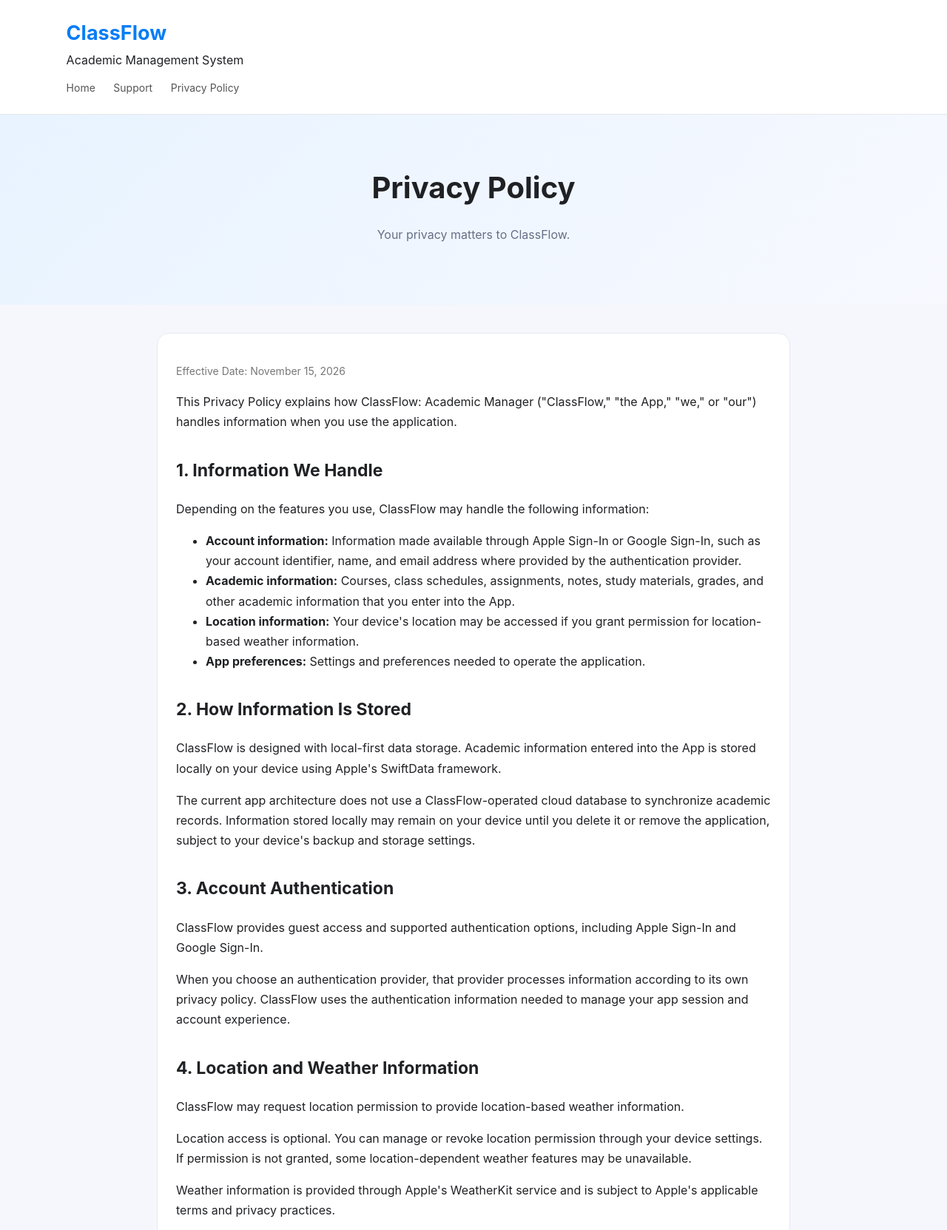
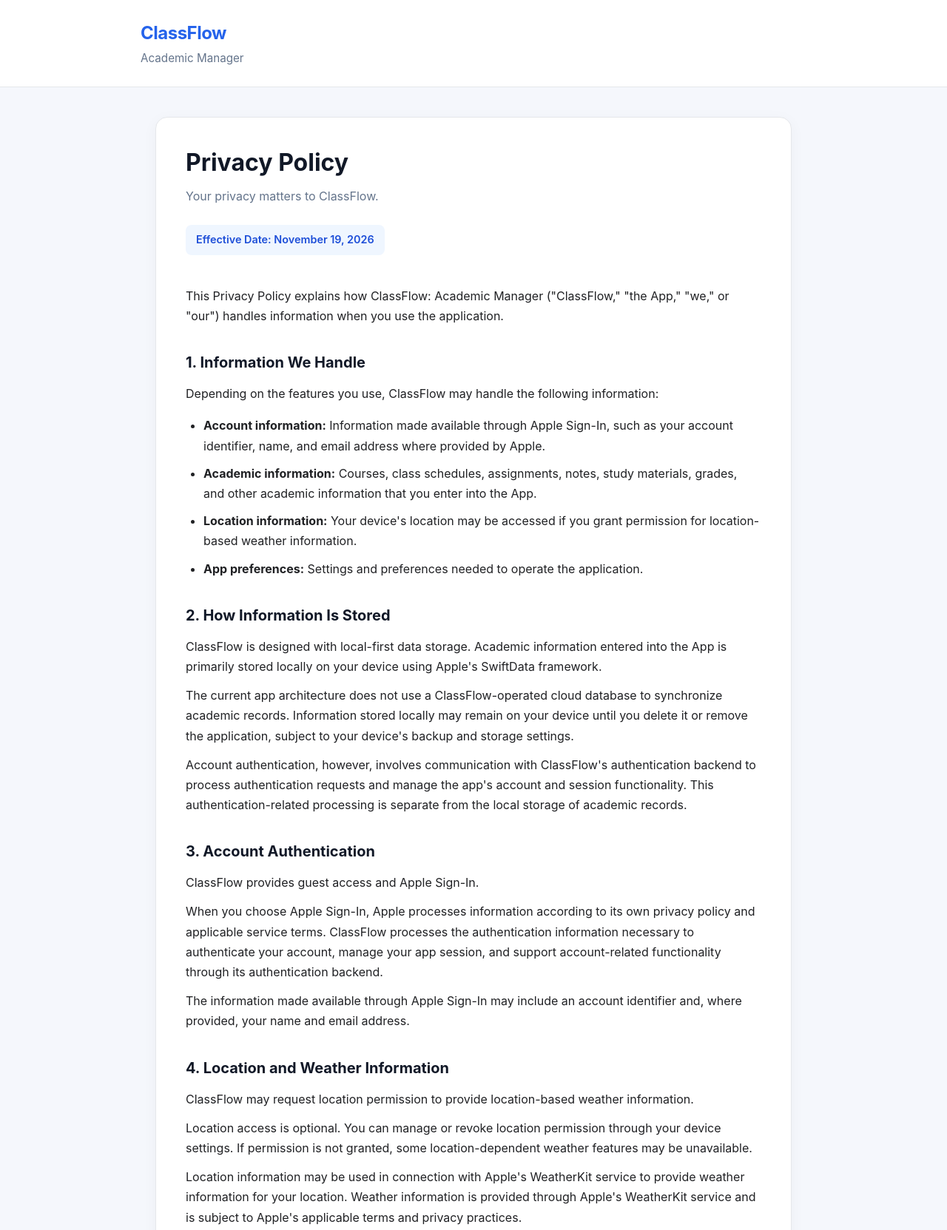
Before and after one commit to RayGorosin/classflow-support, a plain HTML site: page privacy.html in a window 1280 px wide. Shown: the top 1663 px of the page at 74% size. Drawn offline with Linux system fonts and the light colour scheme.

Commit message:
Update privacy.html

```diff
--- a/privacy.html
+++ b/privacy.html
@@ -1,96 +1,154 @@
-
-
 <!DOCTYPE html>
 <html lang="en">
 <head>
     <meta charset="UTF-8">
     <meta name="viewport" content="width=device-width, initial-scale=1.0">
-<meta name="description" content="ClassFlow Academic Manager Privacy Policy. Learn how ClassFlow handles information, authentication, location, and AI features.">
+    <meta name="description" content="ClassFlow Academic Manager Privacy Policy. Learn how ClassFlow handles information and protects user privacy.">
     <title>ClassFlow – Privacy Policy</title>
 
     <style>
-* { box-sizing: border-box; }
+        * {
+            box-sizing: border-box;
+        }
 
         body {
             margin: 0;
-    font-family: -apple-system, BlinkMacSystemFont, "Segoe UI", sans-serif;
+            font-family: -apple-system, BlinkMacSystemFont, "Segoe UI",
+                         Roboto, Helvetica, Arial, sans-serif;
             color: #202124;
             background: #f5f7fc;
             line-height: 1.7;
         }
 
         header {
-    background: white;
-    padding: 22px 7%;
+            background: #ffffff;
             border-bottom: 1px solid #e5e7eb;
+            padding: 25px 20px;
         }
 
-.logo {
-    color: #087df5;
-    font-size: 27px;
-    font-weight: 750;
+        .header-content {
+            max-width: 900px;
+            margin: auto;
         }
 
-nav { margin-top: 10px; }
-
-nav a {
-    color: #555;
-    text-decoration: none;
-    margin-right: 20px;
-    font-size: 14px;
+        .brand {
+            font-size: 1.5rem;
+            font-weight: 750;
+            color: #2563eb;
+            letter-spacing: -0.5px;
         }
 
-nav a:hover { color: #087df5; }
-
-.hero {
-    text-align: center;
-    padding: 65px 20px;
-    background: linear-gradient(135deg, #e8f3ff, #f7f9ff);
+        .brand-subtitle {
+            color: #64748b;
+            font-size: 0.95rem;
         }
 
-.hero h1 {
-    font-size: 40px;
-    margin: 0 0 10px;
+        main {
+            max-width: 900px;
+            margin: 40px auto;
+            padding: 0 20px;
         }
 
-.hero p { color: #667085; }
-
-section {
-    max-width: 900px;
-    margin: 38px auto;
-    padding: 0 22px;
+        .policy-card {
+            background: #ffffff;
+            border: 1px solid #e5e7eb;
+            border-radius: 16px;
+            padding: 40px;
+            box-shadow: 0 4px 20px rgba(15, 23, 42, 0.04);
         }
 
-.card {
-    background: white;
-    padding: 25px;
-    border-radius: 16px;
-    border: 1px solid #e5eaf2;
+        h1 {
+            font-size: 2rem;
+            line-height: 1.3;
+            margin-top: 0;
+            margin-bottom: 10px;
+            color: #111827;
+        }
+
+        .intro {
+            color: #64748b;
+            margin-bottom: 25px;
+        }
+
+        .effective-date {
+            display: inline-block;
+            background: #eff6ff;
+            color: #1d4ed8;
+            padding: 8px 14px;
+            border-radius: 8px;
+            font-size: 0.9rem;
+            font-weight: 600;
+            margin-bottom: 30px;
         }
 
         h2 {
-    font-size: 23px;
+            font-size: 1.25rem;
+            color: #111827;
             margin-top: 32px;
+            margin-bottom: 12px;
         }
 
-h3 { color: #087df5; }
+        p {
+            margin: 12px 0;
+        }
 
-.updated {
-    color: #777;
-    font-size: 14px;
+        ul {
+            padding-left: 24px;
+        }
+
+        li {
+            margin-bottom: 10px;
+        }
+
+        a {
+            color: #2563eb;
+            text-decoration: none;
+        }
+
+        a:hover {
+            text-decoration: underline;
+        }
+
+        .contact-section {
+            margin-top: 35px;
+            padding: 22px;
+            background: #f8fafc;
+            border: 1px solid #e5e7eb;
+            border-radius: 12px;
         }
 
         footer {
             text-align: center;
-    padding: 30px;
-    color: #777;
-    background: white;
-    border-top: 1px solid #e5e7eb;
+            color: #64748b;
+            padding: 30px 20px 40px;
+            font-size: 0.9rem;
         }
 
-footer a {
-    color: #087df5;
-    text-decoration: none;
+        .footer-links {
+            margin-top: 12px;
+        }
+
+        .footer-links a {
+            margin: 0 8px;
+        }
+
+        @media (max-width: 600px) {
+            main {
+                margin: 20px auto;
+                padding: 0 14px;
+            }
+
+            .policy-card {
+                padding: 24px 20px;
+            }
+
+            h1 {
+                font-size: 1.65rem;
+            }
+
+            h2 {
+                font-size: 1.15rem;
+            }
         }
     </style>
 </head>
@@ -98,27 +156,22 @@ footer a {
 <body>
 
 <header>
-    <div class="logo">ClassFlow</div>
-    <div>Academic Management System</div>
-
-    <nav>
-        <a href="index.html">Home</a>
-        <a href="support.html">Support</a>
-        <a href="privacy.html">Privacy Policy</a>
-    </nav>
+    <div class="header-content">
+        <div class="brand">ClassFlow</div>
+        <div class="brand-subtitle">Academic Manager</div>
+    </div>
 </header>
 
-<div class="hero">
+<main>
+    <article class="policy-card">
+
         <h1>Privacy Policy</h1>
-    <p>Your privacy matters to ClassFlow.</p>
+
+        <p class="intro">Your privacy matters to ClassFlow.</p>
+
+        <div class="effective-date">
+            Effective Date: November 19, 2026
         </div>
-
-<section>
-<div class="card">
-
-<p class="updated">
-Effective Date: November 15, 2026
-</p>
 
         <p>
             This Privacy Policy explains how ClassFlow: Academic Manager
@@ -129,34 +182,43 @@ when you use the application.
         <h2>1. Information We Handle</h2>
 
         <p>
-Depending on the features you use, ClassFlow may handle the
-following information:
+            Depending on the features you use, ClassFlow may handle
+            the following information:
         </p>
 
         <ul>
-<li><strong>Account information:</strong> Information made
-available through Apple Sign-In or Google Sign-In, such as
-your account identifier, name, and email address where
-provided by the authentication provider.</li>
+            <li>
+                <strong>Account information:</strong>
+                Information made available through Apple Sign-In,
+                such as your account identifier, name, and email address
+                where provided by Apple.
+            </li>
 
-<li><strong>Academic information:</strong> Courses, class
-schedules, assignments, notes, study materials, grades,
-and other academic information that you enter into the App.</li>
+            <li>
+                <strong>Academic information:</strong>
+                Courses, class schedules, assignments, notes,
+                study materials, grades, and other academic
+                information that you enter into the App.
+            </li>
 
-<li><strong>Location information:</strong> Your device's
-location may be accessed if you grant permission for
-location-based weather information.</li>
+            <li>
+                <strong>Location information:</strong>
+                Your device's location may be accessed if you grant
+                permission for location-based weather information.
+            </li>
 
-<li><strong>App preferences:</strong> Settings and preferences
-needed to operate the application.</li>
+            <li>
+                <strong>App preferences:</strong>
+                Settings and preferences needed to operate the application.
+            </li>
         </ul>
 
         <h2>2. How Information Is Stored</h2>
 
         <p>
             ClassFlow is designed with local-first data storage.
-Academic information entered into the App is stored locally
-on your device using Apple's SwiftData framework.
+            Academic information entered into the App is primarily
+            stored locally on your device using Apple's SwiftData framework.
         </p>
 
         <p>
@@ -167,18 +229,34 @@ or remove the application, subject to your device's backup
             and storage settings.
         </p>
 
+        <p>
+            Account authentication, however, involves communication
+            with ClassFlow's authentication backend to process
+            authentication requests and manage the app's account
+            and session functionality. This authentication-related
+            processing is separate from the local storage of
+            academic records.
+        </p>
+
         <h2>3. Account Authentication</h2>
 
         <p>
-ClassFlow provides guest access and supported authentication
-options, including Apple Sign-In and Google Sign-In.
+            ClassFlow provides guest access and Apple Sign-In.
         </p>
 
         <p>
-When you choose an authentication provider, that provider
-processes information according to its own privacy policy.
-ClassFlow uses the authentication information needed to
-manage your app session and account experience.
+            When you choose Apple Sign-In, Apple processes information
+            according to its own privacy policy and applicable service
+            terms. ClassFlow processes the authentication information
+            necessary to authenticate your account, manage your app
+            session, and support account-related functionality through
+            its authentication backend.
+        </p>
+
+        <p>
+            The information made available through Apple Sign-In may
+            include an account identifier and, where provided,
+            your name and email address.
         </p>
 
         <h2>4. Location and Weather Information</h2>
@@ -196,9 +274,11 @@ weather features may be unavailable.
         </p>
 
         <p>
-Weather information is provided through Apple's WeatherKit
-service and is subject to Apple's applicable terms and
-privacy practices.
+            Location information may be used in connection with
+            Apple's WeatherKit service to provide weather information
+            for your location. Weather information is provided through
+            Apple's WeatherKit service and is subject to Apple's
+            applicable terms and privacy practices.
         </p>
 
         <h2>5. Artificial Intelligence Features</h2>
@@ -217,8 +297,8 @@ is processed by the device's supported model.
 
         <p>
             AI feature availability may depend on device compatibility,
-operating system version, language, and Apple's supported
-features.
+            operating system version, language, and Apple's
+            supported features.
         </p>
 
         <h2>6. Third-Party Services</h2>
@@ -229,16 +309,15 @@ to provide selected features, including:
         </p>
 
         <ul>
-<li>Apple authentication services</li>
-<li>Google Sign-In services</li>
+            <li>Apple authentication services, including Apple Sign-In</li>
             <li>Apple WeatherKit</li>
             <li>Apple Foundation Models, where supported</li>
         </ul>
 
         <p>
             These providers may process information under their own
-privacy policies and service terms. Their practices are
-not controlled by ClassFlow.
+            privacy policies and service terms. Their practices
+            are not controlled by ClassFlow.
         </p>
 
         <h2>7. Information Sharing</h2>
@@ -246,9 +325,15 @@ not controlled by ClassFlow.
         <p>
             ClassFlow does not operate its own cloud database for
             academic record synchronization in the current app
-architecture. Information may nevertheless be processed
-by third-party providers when you choose to use their
-integrated services.
+            architecture. Academic information is primarily stored
+            locally on your device.
+        </p>
+
+        <p>
+            Account authentication involves processing through the
+            ClassFlow authentication backend. Information may also
+            be processed by third-party providers when you choose
+            to use their integrated services.
         </p>
 
         <p>
@@ -265,71 +350,90 @@ device's backup and storage settings.
         </p>
 
         <p>
-You may manage locally stored academic information through
-the available features in ClassFlow. Removing the App may
-remove its local data, but information included in device
-backups may be retained according to your backup settings.
+            You may manage locally stored academic information
+            through the available features in ClassFlow. Removing
+            the App may remove its local data, but information
+            included in device backups may be retained according
+            to your backup settings.
         </p>
 
         <p>
-For account-related questions or privacy requests, contact
-the developer through the official ClassFlow support page.
+            Account-related information processed through the
+            authentication backend may be retained as necessary
+            to provide account authentication and related account
+            functionality, subject to applicable deletion processes.
+        </p>
+
+        <p>
+            You may use the available account deletion functionality
+            in ClassFlow to request deletion of your account.
+            For account-related questions or privacy requests,
+            contact the developer through the official ClassFlow
+            support page.
         </p>
 
         <h2>9. Children's Privacy</h2>
 
         <p>
             ClassFlow is an academic organization application.
-It is not designed to knowingly collect personal information
-from children through a developer-operated online database.
-Parents or guardians should supervise children's use of
-third-party authentication and other connected services.
+            It is not designed to knowingly collect personal
+            information from children through a developer-operated
+            online database. Parents or guardians should supervise
+            children's use of third-party authentication and
+            other connected services.
         </p>
 
         <h2>10. Security</h2>
 
         <p>
-We rely on Apple's platform security features and the
-security mechanisms provided by integrated authentication
-services. Users should keep their devices and operating
-systems updated and protect access to their devices.
+            We rely on Apple's platform security features and
+            the security mechanisms provided by integrated
+            authentication services. Users should keep their
+            devices and operating systems updated and protect
+            access to their devices.
         </p>
 
         <h2>11. Changes to This Policy</h2>
 
         <p>
-This Privacy Policy may be updated when ClassFlow introduces
-new features, changes its services, or modifies how
-information is handled. The updated policy will be published
-on this page with a revised effective date.
+            This Privacy Policy may be updated when ClassFlow
+            introduces new features, changes its services,
+            or modifies how information is handled. The updated
+            policy will be published on this page with a
+            revised effective date.
         </p>
 
         <h2>12. Contact Information</h2>
 
         <p>
-For questions, concerns, or requests regarding this Privacy
-Policy, please visit the official ClassFlow Support page.
+            For questions, concerns, or requests regarding this
+            Privacy Policy, please visit the official
+            ClassFlow Support page.
         </p>
 
-<p>
-<strong>Developer:</strong> Raymart Gorosin
-</p>
+        <div class="contact-section">
+            <p><strong>Developer:</strong> Raymart Gorosin</p>
 
             <p>
                 <strong>Support Page:</strong>
-<a href="support.html">ClassFlow Support</a>
+                <a href="https://raygorosin.github.io/classflow-support/support.html">
+                    ClassFlow Support
+                </a>
             </p>
+        </div>
 
-</div>
-</section>
+    </article>
+</main>
 
 <footer>
-    <p>© 2026 Raymart Gorosin. All rights reserved.</p>
+    <p>&copy; 2026 Raymart Gorosin. All rights reserved.</p>
+
     <p>ClassFlow: Academic Manager</p>
-    <p>
+
+    <div class="footer-links">
         <a href="index.html">Home</a> |
         <a href="support.html">Support</a>
-    </p>
+    </div>
 </footer>
 
 </body>
```
Lines whose indentation alone changed are shown as unchanged.
